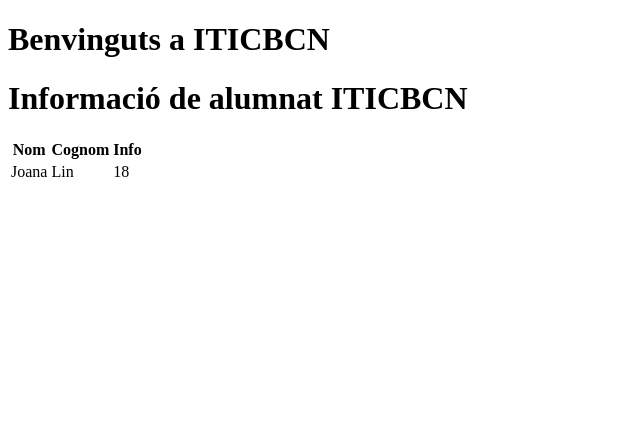
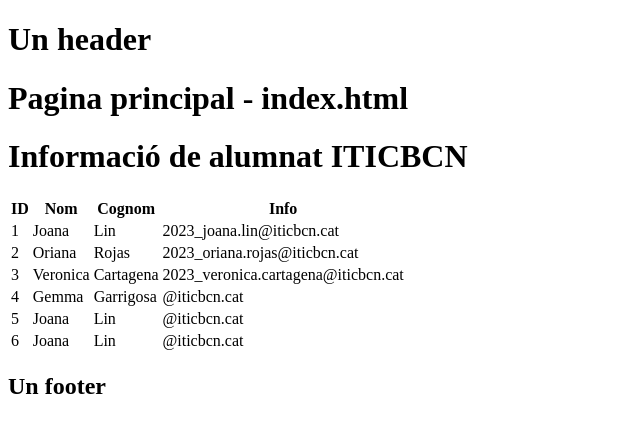
Before and after one commit to jolichh/M07_UF4, a Django app: page /centre/alumnes/ in a window 1280 px wide. Shown: the top 433 px of the page, without its empty margins (0-640 px from the left). Run offline with Django 5.2, Linux system fonts and the light colour scheme.

Commit message:
empieza a funcionar, carga datos

```diff
--- a/TIC_BCN_JJLC/centre/templates/alum.html
+++ b/TIC_BCN_JJLC/centre/templates/alum.html
@@ -12,6 +12,7 @@
 <table>
     <thead>
         <tr>
+            <th>ID</th>
             <th>Nom</th>
             <th>Cognom</th>
             <th>Info</th>
@@ -20,9 +21,10 @@
     <tbody>
         {% for alumno in alumnos %}
             <tr>
+                <td>{{ alumno.id }}</td>
                 <td>{{ alumno.name }}</td>
                 <td>{{ alumno.surname }}</td>
-                <td>{{ alumno.age }}</td>
+                <td>{{ alumno.email }}</td>
             </tr>
         {% endfor %}
     </tbody>
--- a/TIC_BCN_JJLC/centre/templates/index_centre.html
+++ b/TIC_BCN_JJLC/centre/templates/index_centre.html
@@ -1,14 +1,5 @@
-<!DOCTYPE html>
-<html lang="en">
-<head>
-    <meta charset="UTF-8">
-    <meta name="viewport" content="width=device-width, initial-scale=1.0">
-    <title>Index template</title>
-</head>
-<body>
-    <h1>Benvinguts a ITICBCN</h1>
+{% extends 'index.html' %}
     {% block content %}
 
+    <h1>Benvinguts a ITICBCN_ de index_centre</h1>
     {% endblock %}
-</body>
-</html>
--- a/TIC_BCN_JJLC/centre/urls.py
+++ b/TIC_BCN_JJLC/centre/urls.py
@@ -4,4 +4,5 @@ from . import views
 urlpatterns = [
     path('', views.index, name="index"),
     path('alumnes/', views.alumnos, name="alumnes"),
+    path('profes/', views.profes, name="profes")
 ]
--- a/TIC_BCN_JJLC/centre/views.py
+++ b/TIC_BCN_JJLC/centre/views.py
@@ -15,15 +15,24 @@ from django.template import Context, loader
 #     return render(request, 'index_centre.html', {'nombre': professor["name"], 'age': professor["age"]})
 
 def index(request):
-    template = loader.get_template('index.html')
+    template = loader.get_template('index_centre.html')
     return HttpResponse(template.render())
 
 def alumnos(request):
-    alum = [{"name":"Joana","surname":"Lin", "age":"18"}]
+    alum = [{"id":"1","name":"Joana","surname":"Lin", "email":"2023_joana.lin@iticbcn.cat"},
+            {"id":"2","name":"Oriana","surname":"Rojas", "email":"2023_oriana.rojas@iticbcn.cat"},
+            {"id":"3","name":"Veronica","surname":"Cartagena", "email":"2023_veronica.cartagena@iticbcn.cat"},
+            {"id":"4","name":"Gemma","surname":"Garrigosa", "email":"@iticbcn.cat"},
+            {"id":"5","name":"Joana","surname":"Lin", "email":"@iticbcn.cat"},
+            {"id":"6","name":"Joana","surname":"Lin", "email":"@iticbcn.cat"}]
     context = {'alumnos': alum}
     return render(request, 'alum.html', context)
 
 def profes(request):
-    profes = [{"name":"Roger","surname":"Sobrino", "email":"rsobringo@itic.cat", "curs":"DAW i DAM"}]
-    context = {'profe':profes}
+    profes = [{"id":"1", "name":"Roger","surname":"Sobrino", "email":"roger.sobrino@iticbcn.cat", "curs":"DAW i DAM"},
+              {"id":"2", "name":"Juanma","surname":"Sanchez", "email":"roger.sobrino@iticbcn.cat", "curs":"DAW i DAM"},
+              {"id":"3", "name":"Xavi","surname":"Sobrino", "email":"roger.sobrino@iticbcn.cat", "curs":"DAW i DAM"},
+              {"id":"4", "name":"Oriol","surname":"Sobrino", "email":"roger.sobrino@iticbcn.cat", "curs":"DAW i DAM"},
+              ]
+    context = {'profes':profes}
     return render(request, 'prof.html', context)
--- /dev/null
+++ b/TIC_BCN_JJLC/templates/foot/footer.html
@@ -0,0 +1,2 @@
+
+<h2>Un footer</h2>
--- a/TIC_BCN_JJLC/TIC_BCN_JJLC/templates/index.html
+++ b/TIC_BCN_JJLC/templates/index.html
@@ -7,9 +7,11 @@
 </head>
 <body>
 {% include "head/header.html" %}
-    <h1>Pagina principal</h1>
+    <h1>Pagina principal - index.html</h1>
     {% block content %}
 
     {% endblock %}
+
+{% include "foot/footer.html" %}
 </body>
 </html>
```
Also changed, not shown: TIC_BCN_JJLC/centre/templates/prof.html (+6 -5 lines), TIC_BCN_JJLC/templates/head/header.html (renamed from TIC_BCN_JJLC/TIC_BCN_JJLC/templates/head/header.html).
